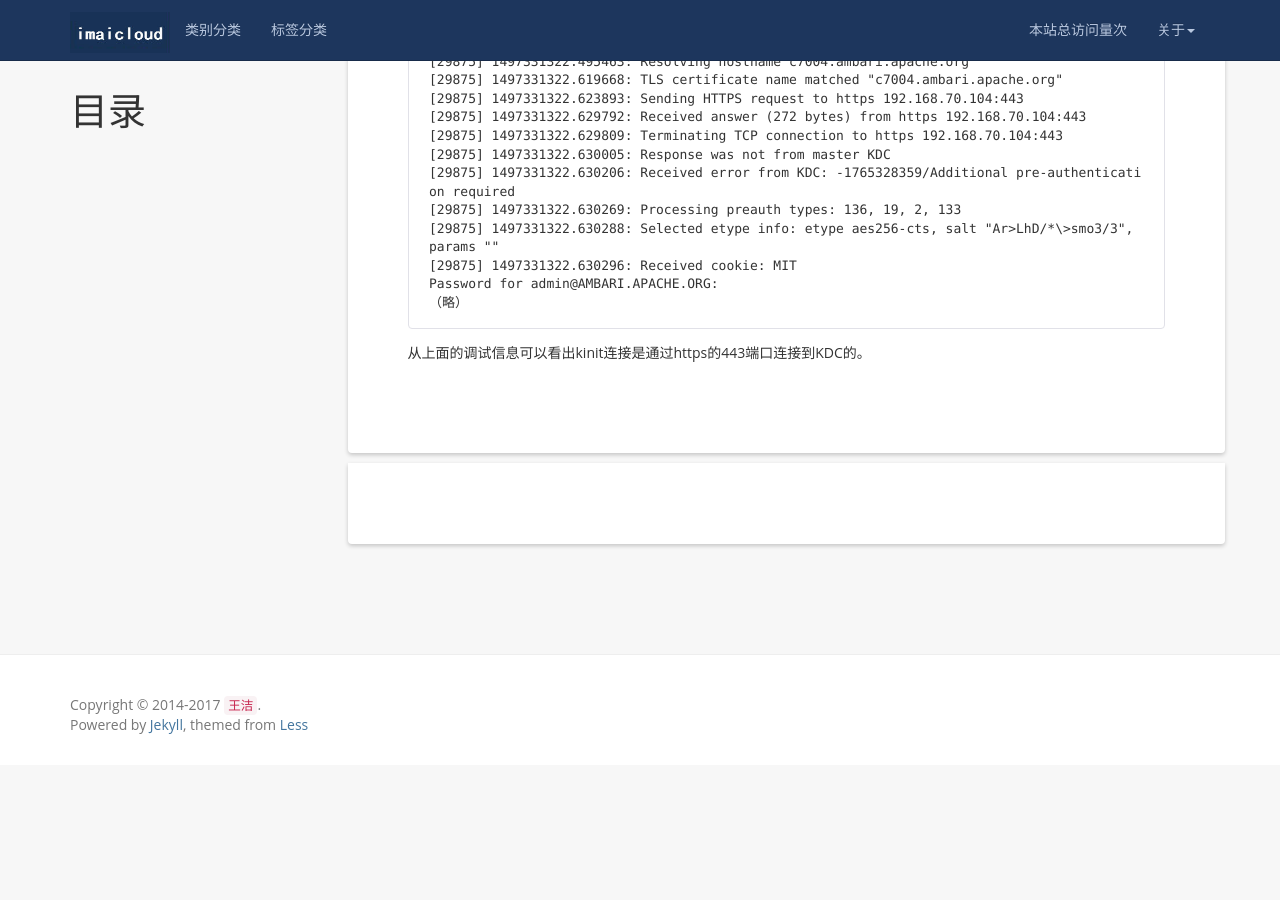
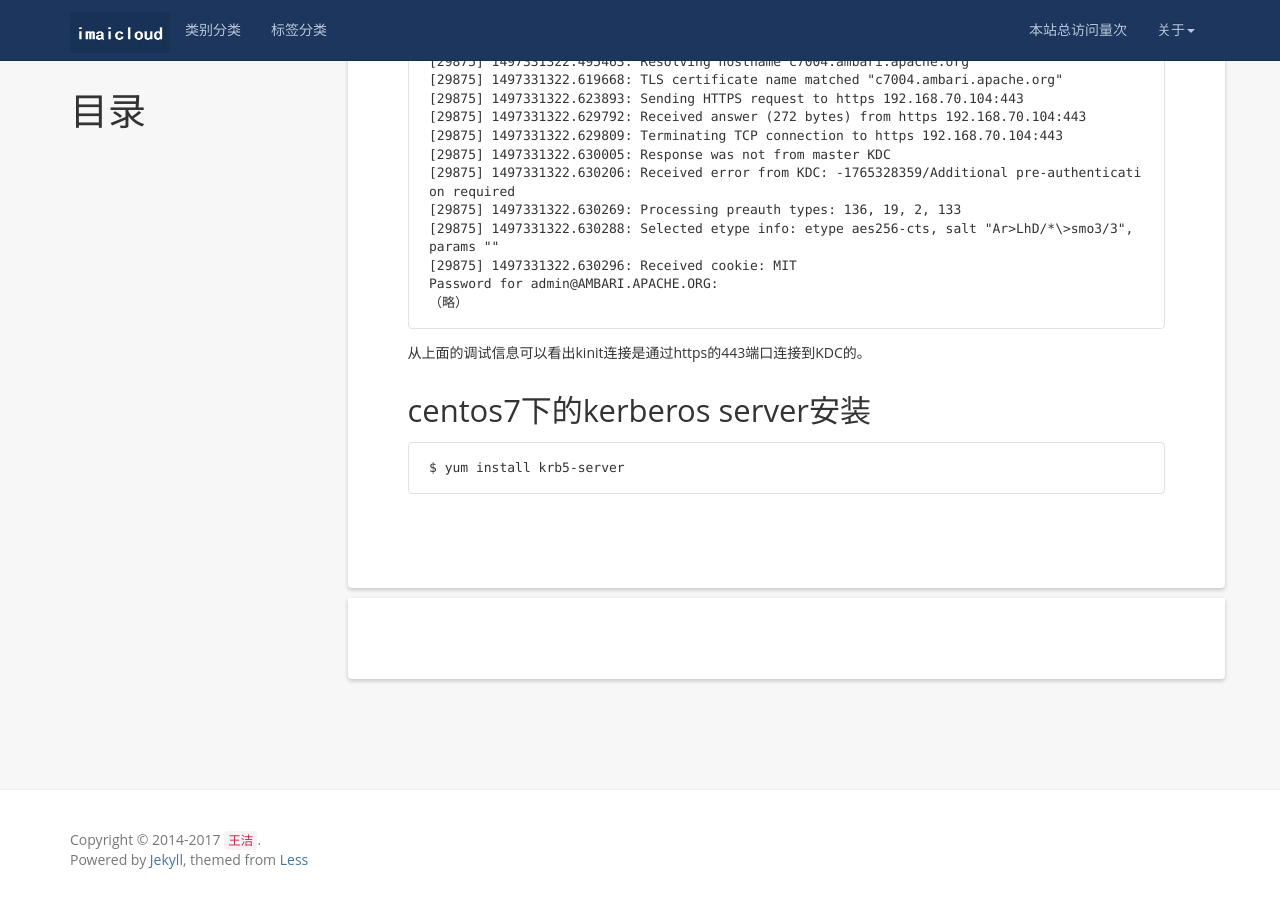
Before and after one commit to zhanglan/blog-1, a Jekyll site: the page built from _posts/2017-6-26-Kerberos管理(admin).md, in a window 1280 px wide and 900 px high, scrolled down 3974 px. Built offline with Jekyll 4.4.1, drawn with Linux system fonts in a browser that asks for light colours; nearby versions of some CDN libraries; comment, search, counter and statistics services are not loaded; before the commit the page ends 4739 px from its top, so only the background shows below that.

Commit message:
Update 2017-6-26-Kerberos管理(admin).md

````diff
--- a/_posts/2017-6-26-Kerberos管理(admin).md
+++ b/_posts/2017-6-26-Kerberos管理(admin).md
@@ -171,3 +171,8 @@ Password for admin@AMBARI.APACHE.ORG:
 （略）
 ```
 从上面的调试信息可以看出kinit连接是通过https的443端口连接到KDC的。
+
+## centos7下的kerberos server安装
+```
+$ yum install krb5-server
+```
````
